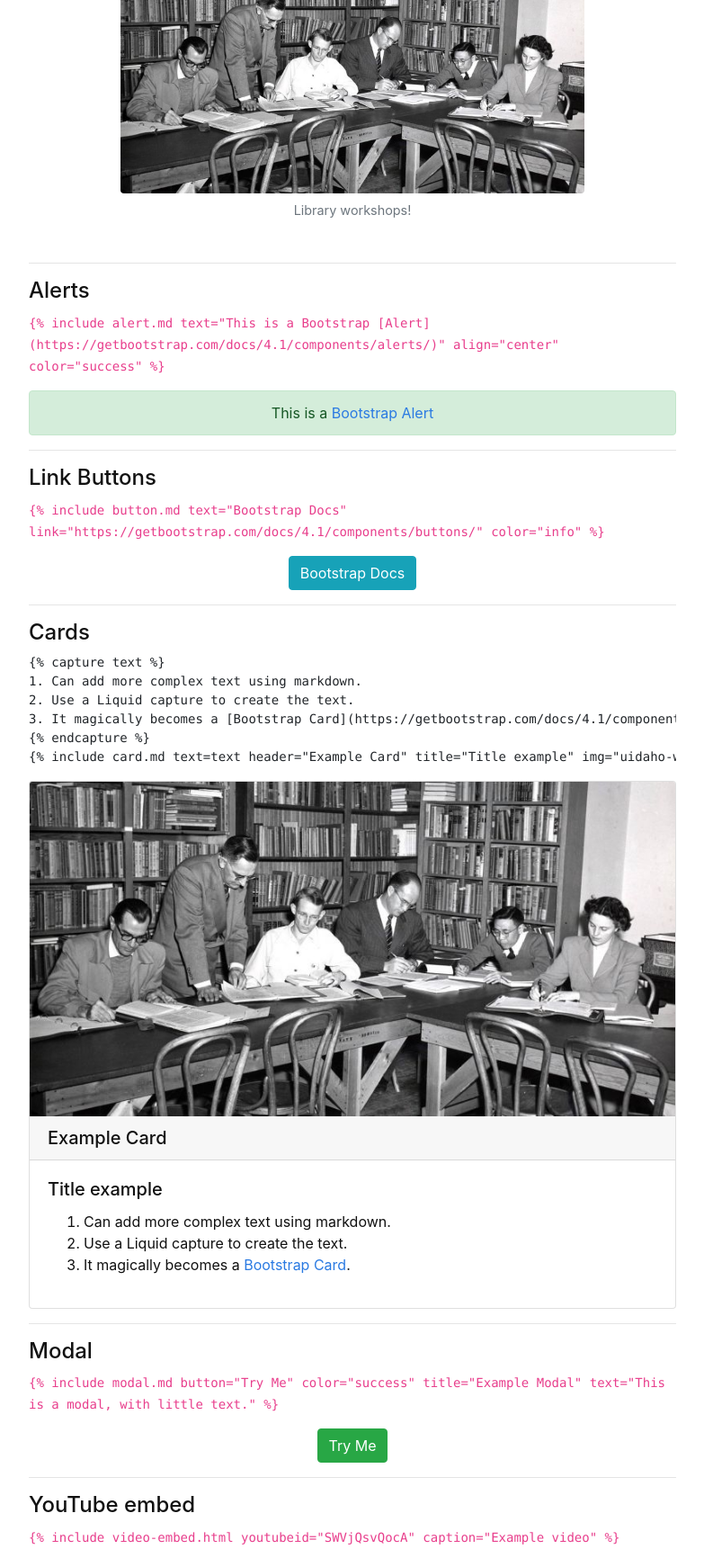
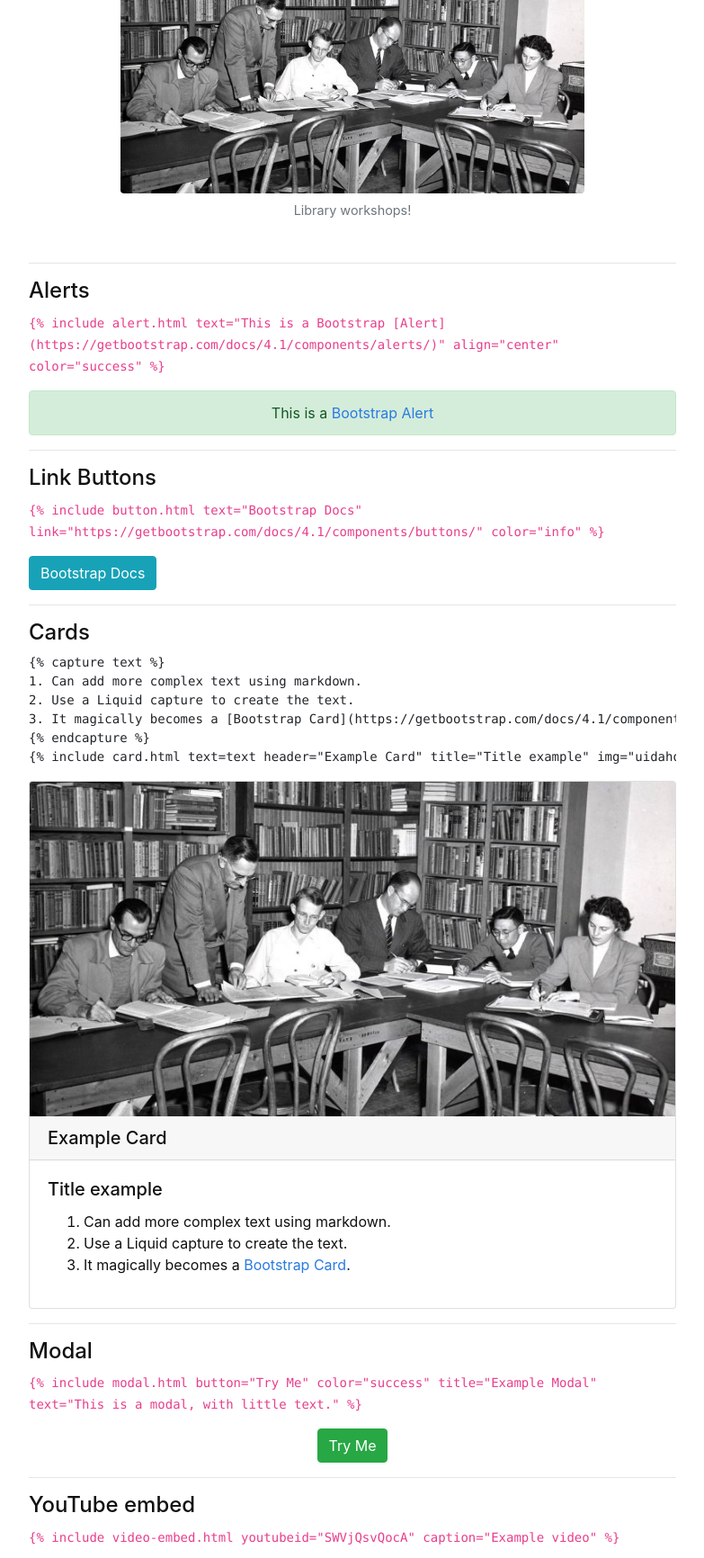
Before and after one commit to evanwill/workshop-template-b, a Jekyll site: the page built from content/3-lesson.md, in a window 1280 px wide, cut to the strip 775-2507 px from the top of the page. Shown: the whole strip at 90% size, without its empty margins (248-1031 px from the left). Built offline with Jekyll 4.4.1, drawn with Linux system fonts in a browser that asks for light colours.

Commit message:
.md includes to .html and clean up

````diff
--- /dev/null
+++ b/_includes/alert.html
@@ -0,0 +1,16 @@
+{% comment %}
+
+    Bootstrap Alert, https://getbootstrap.com/docs/4.5/components/alerts/
+
+    e.g. --> {% include alert.html text="This is an example!" color="warning" align="center" %}
+
+    Options:
+    - "text" = text for alert, can use Markdown
+    - "color" = a Bootstrap color (primary, secondary, success, danger, warning, info, light, dark)
+    - "align" = text alignment (center, right, left)
+
+{%- endcomment -%}
+
+<div class="alert feature-alert alert-{{ include.color | default: 'primary' }} {% if include.align %}text-{{ include.align }}{% endif %}" role="alert">
+{{ include.text | markdownify }}
+</div>
--- a/_includes/alert.md
+++ /dev/null
@@ -1,10 +0,0 @@
-{% comment %}
-    Bootstrap Alert, https://getbootstrap.com/docs/4.4/components/alerts/
-    Options:
-    - "text" = text for alert, can use Markdown
-    - "color" = a Bootstrap color (primary, secondary, success, danger, warning, info, light, dark)
-    - "align" = text alignment (center, right, left)
-{%- endcomment -%}
-<div class="alert alert-{{ include.color | default: 'primary' }} {% if include.align %}text-{{ include.align }}{% endif %}" role="alert" markdown="1">
-{{ include.text }}
-</div>
--- /dev/null
+++ b/_includes/button.html
@@ -0,0 +1,19 @@
+{% comment %}
+
+    Bootstrap button link, https://getbootstrap.com/docs/4.5/components/button/
+
+    e.g. --> {% include button.html text="Example Button Link" link="https://example.com" color="success" %}
+
+    Options:
+    - "text" = main button text
+    - "link" = button link
+    - "color" = a bootstrap color (primary, secondary, success, danger, warning, info, light, dark)
+    - "size" = optional btn size, choose from "lg", "sm" (defaults to normal size)
+    - "width" = will use Bootstrap sizing to set the % size, choose from "25", "50", "75", or "100"
+    - "centered" = give "true" to add the button to a div and center on page
+    - "float" = will use Bootstrap float utility to add float, choose from "left" or "right" (not recommended)
+
+{%- endcomment -%}
+{% if include.centered %}<div class="text-center mb-3">{%- endif -%}
+<a class="btn{% if include.size %} btn-{{ include.size }}{% endif %} btn-{{ include.color | default: 'secondary' }}{% if include.float %} float-{{ include.float }}{% endif %}{% if include.width %} w-{{ include.width }}{% endif %}" href="{{ include.link }}"  target="_blank" rel="noopener">{{ include.text }}</a>
+{% if include.centered %}</div>{%- endif -%}
--- a/_includes/button.md
+++ /dev/null
@@ -1,13 +0,0 @@
-{% comment %}
-    Bootstrap Button link, https://getbootstrap.com/docs/4.5/components/button/
-    Options:
-    - "text" = main button text, can use markdown formatting.
-    - "link" = button link
-    - "color" = bootstrap color options: primary, info, secondary, etc.
-    - "size" = optional btn size, choose from "lg", "sm" (defaults to normal size)
-    - "width" = will use Bootstrap sizing to set the % size, choose from "25", "50", "75", or "100"
-    - "float" = will use Bootstrap float utility to add float, choose from "left" or "right"
-{%- endcomment -%}
-<div class="text-center">
-<a class="btn{% if include.size %} btn-{{ include.size }}{% endif %} btn-{{ include.color | default: 'secondary' }}{% if include.float %} float-{{ include.float }}{% endif %}{% if include.width %} w-{{ include.width }}{% endif %}" href="{{ include.link }}" target="_blank" rel="noopener" markdown="1">{{ include.text }}</a>
-</div>
--- /dev/null
+++ b/_includes/card.html
@@ -0,0 +1,27 @@
+{% comment %}
+
+    Bootstrap Card, https://getbootstrap.com/docs/4.5/components/card/
+
+    e.g. --> {% include card.html text="Some interesting text" header="Example card" %}
+
+    Options:
+    - "text" = main card text, can use markdown formatting. Use a Liquid capture to add more complex content.
+    - "header" = card header text (in bar above card content)
+    - "title" = card title text inside card content area
+    - "img" = give filename of image in your "images" folder, will create a card cap image
+    - "alt" = alt text for image
+    - "width" = will use responsive sizing to set the % size on desktop (will be 100% on mobile), choose from "25", "50", "75", or "100"
+    - "float"  = will use responsive float utility to add float on desktop (will not float on mobile), choose from "left" or "right"
+    - "centered" = give "true" to add mx-auto class on the card to center it (don't use with float!)
+
+{%- endcomment -%}
+<div class="card mb-3{% if include.float %} feature-float-{{ include.float }}{% endif %}{% if include.width %} feature-w-{{ include.width }}{% endif %}{% if include.centered %} mx-auto{% endif %}">
+{% if include.img %}<img class="card-img-top" src="{{ '/images/' | append: include.img | relative_url }}" alt="{{ include.alt | default: 'Card image' }}">{% endif %}
+{% if include.header %}<h5 class="card-header">{{ include.header }}</h5>{% endif %}
+<div class="card-body">
+{% if include.title %}<h5 class="card-title">{{ include.title }}</h5>{% endif %}
+<div class="card-text">
+{{ include.text | markdownify }}
+</div>
+</div>
+</div>
--- a/_includes/card.md
+++ /dev/null
@@ -1,23 +0,0 @@
-{% comment %}
-    Bootstrap Card, https://getbootstrap.com/docs/4.4/components/card/
-    Options:
-    - "text" = main card text, can use markdown formatting. Use a Liquid capture to add more complex content.
-    - "header" = card header text (in bar above card content)
-    - "title" = card title text inside card content area
-    - "img" = give filename of image in your "images" folder, will create a card cap image
-    - "alt" = alt text for image
-    - "width" will use Bootstrap sizing to set the % size, choose from "25", "50", "75", or "100"
-    - "float" will use Bootstrap float utility to add float, choose from "left" or "right"
-{%- endcomment -%}
-<div class="card mb-3 {% if include.float %}float-{{ include.float }} {% endif %}{% if include.width %}w-{{ include.width }}{% endif %}">
-{% if include.img %}<img class="card-img-top" src="{{ '/images/' | append: include.img | relative_url }}" alt="{{ include.alt | default: 'Card image' }}">{% endif %}
-{% if include.header %}<h5 class="card-header">{{ include.header }}</h5>{% endif %}
-<div class="card-body">
-{% if include.title %}<h5 class="card-title">{{ include.title }}</h5>{% endif %}
-<div class="card-text" markdown="1">
-
-{{ include.text }}
-
-</div>
-</div>
-</div>
--- /dev/null
+++ b/_includes/modal.html
@@ -0,0 +1,35 @@
+{% comment %}
+
+    Bootstrap Modal, https://getbootstrap.com/docs/4.5/components/modal/
+
+    e.g. --> {% include modal.html button="More Info" color="success" title="Information" text="Example text." %}
+
+    Options:
+    - "button" = text of button to trigger modal
+    - "color" = color of modal button (primary, secondary, success, danger, warning, info, light, dark)
+    - "title" = header text for modal pop up
+    - "text" = body text for modal pop up, can use markdown formatting (tip: use a Liquid capture to add more complex content)
+
+    Note: if you include multiple modals on a page, each much have a unique value in "button" since that is used to create the id link to the pop up!
+
+{%- endcomment -%}
+<!-- Button trigger modal -->
+<div class="text-center mb-3">
+    <button type="button" class="btn btn-{{ include.color | default: 'primary' }}" data-toggle="modal" data-target="#{{ include.button | slugify }}Modal">{{ include.button }}</button>
+</div>
+<!-- Modal -->
+<div class="modal fade" id="{{ include.button | slugify }}Modal" tabindex="-1" role="dialog" aria-labelledby="{{ include.button | slugify }}ModalLabel" aria-hidden="true">
+    <div class="modal-dialog" role="document">
+        <div class="modal-content">
+            <div class="modal-header">
+                <h5 class="modal-title" id="{{ include.button | slugify }}ModalLabel">{{ include.title }}</h5>
+                <button type="button" class="close" data-dismiss="modal" aria-label="Close">
+                    <span aria-hidden="true">&times;</span>
+                </button>
+            </div>
+            <div class="modal-body" >
+            {{ include.text | markdownify }}
+            </div>
+        </div>
+    </div>
+</div>
--- a/_includes/modal.md
+++ /dev/null
@@ -1,32 +0,0 @@
-{% comment %}
-
-    Bootstrap Modal, https://getbootstrap.com/docs/4.5/components/modal/
-    Options:
-    - "button" = text of button to trigger modal
-    - "color" = color of modal button (primary, secondary, success, danger, warning, info, light, dark)
-    - "title" = header text for modal pop up
-    - "text" = body text for modal pop up, can use Markdown
-
-{%- endcomment -%}
-<!-- Button trigger modal -->
-<div class="text-center">
-<button type="button" class="btn btn-{{ include.color | default: 'primary' }}" data-toggle="modal" data-target="#{{ include.button | slugify }}Modal">
-{{ include.button }}
-</button>
-</div>
-<!-- Modal -->
-<div class="modal fade" id="{{ include.button | slugify }}Modal" tabindex="-1" role="dialog" aria-labelledby="{{ include.button | slugify }}ModalLabel" aria-hidden="true">
-<div class="modal-dialog" role="document">
-<div class="modal-content">
-<div class="modal-header">
-<h5 class="modal-title" id="{{ include.button | slugify }}ModalLabel">{{ include.title }}</h5>
-<button type="button" class="close" data-dismiss="modal" aria-label="Close">
-<span aria-hidden="true">&times;</span>
-</button>
-</div>
-<div class="modal-body" markdown="1">
-{{ include.text }}
-</div>
-</div>
-</div>
-</div>
--- a/_sass/_custom.scss
+++ b/_sass/_custom.scss
@@ -18,6 +18,7 @@ footer {
         }
     }
 }
+
 /* change default colors */
 body {
     color: $text-color;
@@ -25,6 +26,7 @@ body {
 a {
     color: $link-color;
 }
+
 /* change container size for easier reading */
 @media (min-width:576px){
     .container{max-width:540px}
@@ -38,5 +40,26 @@ a {
 @media (min-width:1200px){
     .container{max-width:$container-max}
 }
-/* remove margin in alerts */
-.alert p:last-of-type { margin-bottom: 0; }
+
+/* feature include tweaks */
+.feature-alert p:last-of-type { margin-bottom: 0; }
+@media (min-width: 768px) {
+    .feature-w-25 {
+        width: 25%!important;
+    }
+    .feature-w-50 {
+        width: 50%!important;
+    }
+    .feature-w-75 {
+        width: 75%!important;
+    }
+    .feature-w-100 {
+        width: 100%!important;
+    }
+    .feature-float-right {
+        float: right!important;
+    }
+    .feature-float-left {
+        float: left!important;
+    }
+}
--- a/content/3-lesson.md
+++ b/content/3-lesson.md
@@ -36,17 +36,17 @@ Examples below demonstrate the includes.
 
 #### Alerts
 
-`{% raw %}{% include alert.md text="This is a Bootstrap [Alert](https://getbootstrap.com/docs/4.1/components/alerts/)" align="center" color="success" %}{% endraw %}`
+`{% raw %}{% include alert.html text="This is a Bootstrap [Alert](https://getbootstrap.com/docs/4.1/components/alerts/)" align="center" color="success" %}{% endraw %}`
 
-{% include alert.md text="This is a [Bootstrap Alert](https://getbootstrap.com/docs/4.1/components/alerts/)" align="center" color="success" %}
+{% include alert.html text="This is a [Bootstrap Alert](https://getbootstrap.com/docs/4.1/components/alerts/)" align="center" color="success" %}
 
 -----------
 
 #### Link Buttons
 
-`{% raw %}{% include button.md text="Bootstrap Docs" link="https://getbootstrap.com/docs/4.1/components/buttons/" color="info" %}{% endraw %}`
+`{% raw %}{% include button.html text="Bootstrap Docs" link="https://getbootstrap.com/docs/4.1/components/buttons/" color="info" %}{% endraw %}`
 
-{% include button.md text="Bootstrap Docs" link="https://getbootstrap.com/docs/4.1/components/buttons/" color="info" %}
+{% include button.html text="Bootstrap Docs" link="https://getbootstrap.com/docs/4.1/components/buttons/" color="info" %}
 
 ---------
 
@@ -58,7 +58,7 @@ Examples below demonstrate the includes.
 2. Use a Liquid capture to create the text.
 3. It magically becomes a [Bootstrap Card](https://getbootstrap.com/docs/4.1/components/card/).
 {% endcapture %}
-{% include card.md text=text header="Example Card" title="Title example" img="uidaho-workshop.jpg" %}{% endraw %}
+{% include card.html text=text header="Example Card" title="Title example" img="uidaho-workshop.jpg" %}{% endraw %}
 ```
 
 {% capture text %}
@@ -66,15 +66,15 @@ Examples below demonstrate the includes.
 2. Use a Liquid capture to create the text.
 3. It magically becomes a [Bootstrap Card](https://getbootstrap.com/docs/4.1/components/card/).
 {% endcapture %}
-{% include card.md text=text header="Example Card" title="Title example" img="uidaho-workshop.jpg" %}
+{% include card.html text=text header="Example Card" title="Title example" img="uidaho-workshop.jpg" %}
 
 ------------
 
 #### Modal
 
-`{% raw %}{% include modal.md button="Try Me" color="success" title="Example Modal" text="This is a modal, with little text." %}{% endraw %}`
+`{% raw %}{% include modal.html button="Try Me" color="success" title="Example Modal" text="This is a modal, with little text." %}{% endraw %}`
 
-{% include modal.md button="Try Me" color="success" title="Example Modal" text="This is a modal, with little text." %}
+{% include modal.html button="Try Me" color="success" title="Example Modal" text="This is a modal, with little text." %}
 
 -------------
 
````
Also changed, not shown: content/0-prep.md (+2 -2 lines), content/1-intro.md (+1 -1 lines), content/2-lesson.md (+1 -1 lines).
